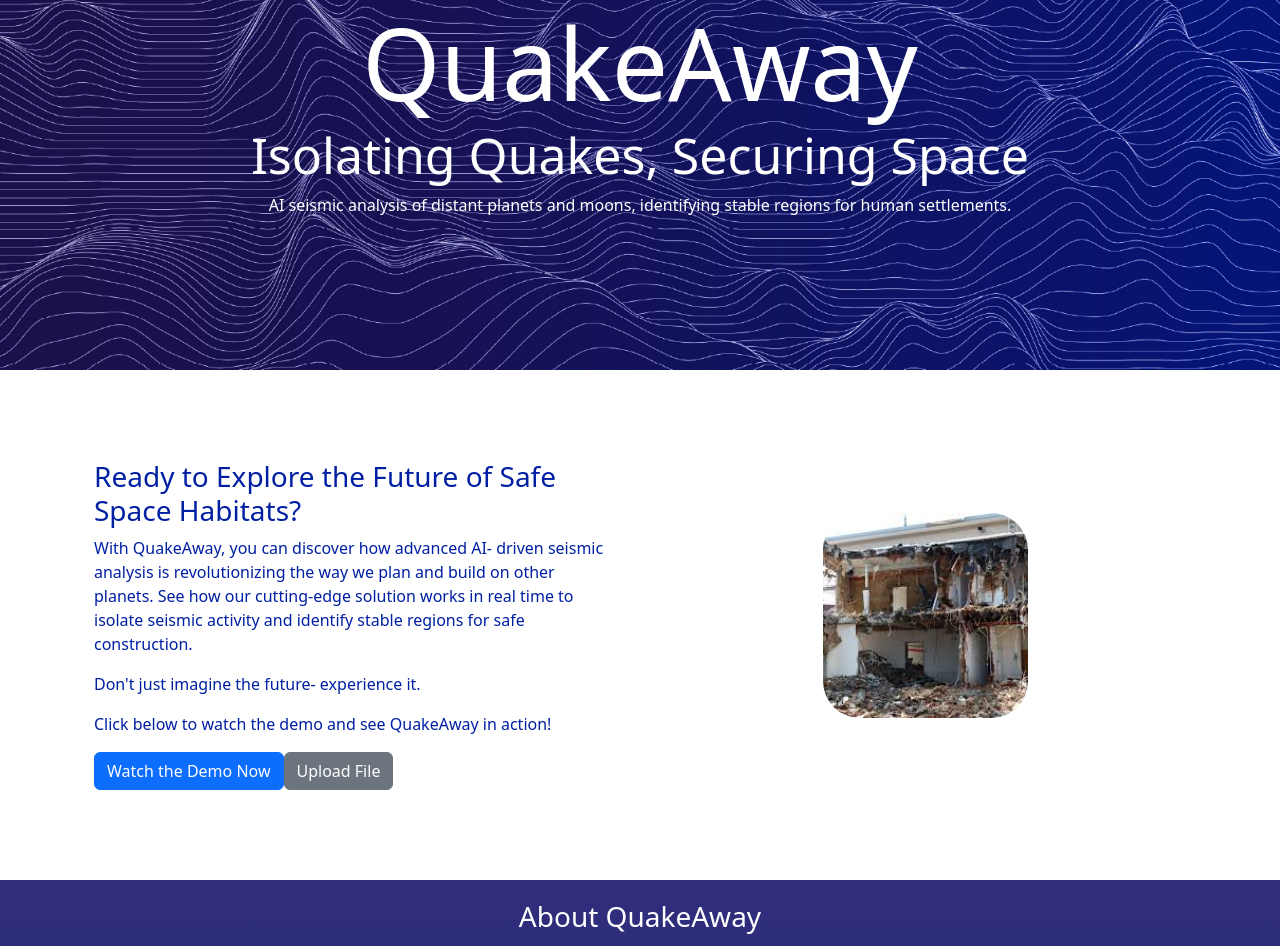
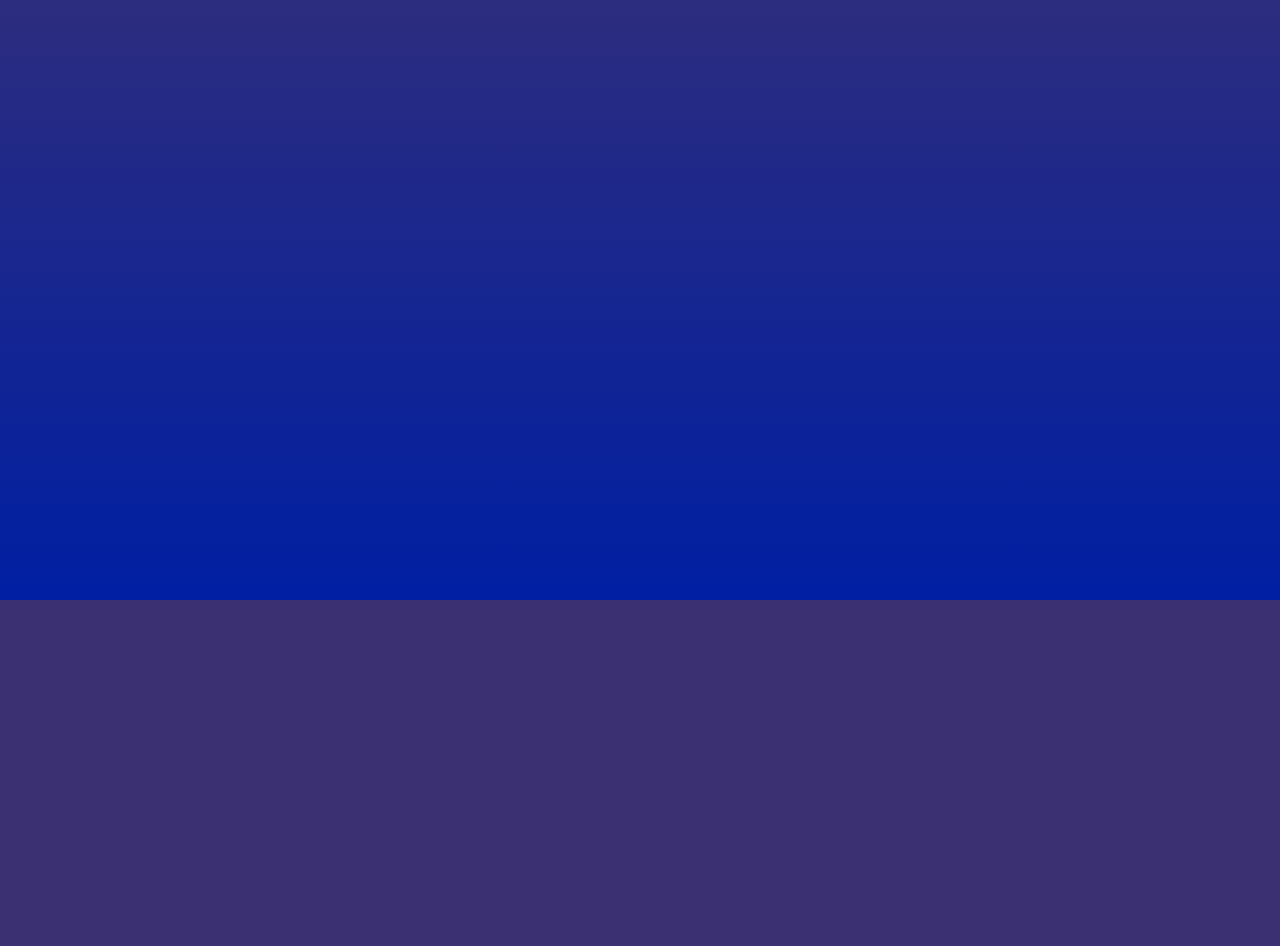
Before and after one commit to incunha/Hackathon, a React (Vite) app: page /info in a window 1280 px wide. Shown: the part 200-1146 px from the top of the page. After the commit the page ends 800 px from the top, so only its background shows below. Built offline with nearby package versions, Linux system fonts and the light colour scheme.

Commit message:
Added router

```diff
--- a/package.json
+++ b/package.json
@@ -13,7 +13,8 @@
     "bootstrap": "^5.3.3",
     "react": "^18.3.1",
     "react-bootstrap": "^2.10.5",
-    "react-dom": "^18.3.1"
+    "react-dom": "^18.3.1",
+    "react-router-dom": "^6.26.2"
   },
   "devDependencies": {
     "@eslint/js": "^9.9.0",
--- a/src/App.tsx
+++ b/src/App.tsx
@@ -1,26 +1,27 @@
-import React from 'react';
+import {
+  BrowserRouter as Router,
+  Route,
+  Routes,
+} from "react-router-dom";
+import Header from '../src/components/Header/Header';
+import Footer from './components/Footer/Footer';
+
 import './App.scss';
-import Header from '../src/components/Header/Header';
-import Banner from '../src/components/Banner/Banner';
-import Banner2 from './components/Banner2/Banner2';
-import Banner3 from './components/Banner3/Banner3';
-import Team from './components/Team/Team';
-import ContactCard from './components/ContactCard/ContactCard';
-import Footer from './components/Footer/Footer';
+import Home from "./pages/home/Home";
+import Info from "./pages/info/Info";
 
 
 function App() {
 
   return (
-    <>
-    <Header/>
-    <Banner/>
-    <Banner2/>
-    <Banner3/>
-    <Team/>
-    <ContactCard/>
-    <Footer/>
-    </>
+    <Router>
+      <Header/>
+      <Routes>
+        <Route path="/" element={<Home/>} />
+        <Route path="/info" element={<Info/>} />
+      </Routes>
+      <Footer/>
+    </Router>
   );
 }
 
--- /dev/null
+++ b/src/pages/home/Home.tsx
@@ -0,0 +1,19 @@
+import Banner from "../../components/Banner/Banner";
+import Banner2 from "../../components/Banner2/Banner2";
+import Banner3 from "../../components/Banner3/Banner3";
+import ContactCard from "../../components/ContactCard/ContactCard";
+import Team from "../../components/Team/Team";
+
+function Home() {
+  return (
+    <>
+    <Banner/>
+    <Banner2/>
+    <Banner3/>
+    <Team/>
+    <ContactCard/>
+    </>
+  );
+}
+
+export default Home;
--- /dev/null
+++ b/src/pages/info/Info.tsx
@@ -0,0 +1,8 @@
+function Info() {
+  return (
+    <>
+    </>
+  );
+}
+
+export default Info;
```
Also changed, not shown: 2 other files (tests, documents, lock files or other folders).
